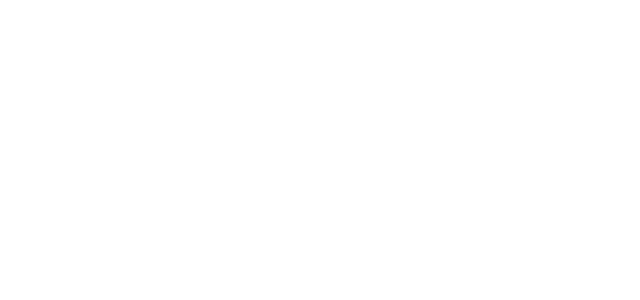
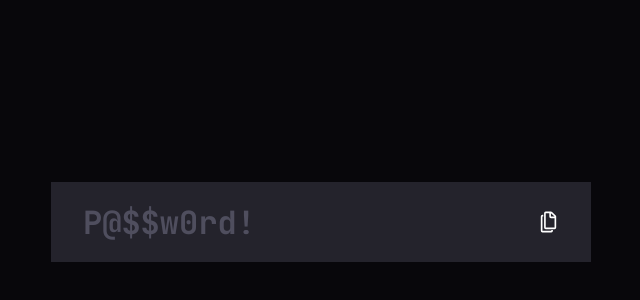
Before and after one commit to NP-12D/Password-Generator-, a React (Vite) app: page / in a window 1280 px wide. Before the commit this address had no page. Shown: the part 178-478 px from the top of the page, without its empty margins (319-959 px from the left). Built offline with nearby package versions, Linux system fonts and the light colour scheme.

Commit message:
feat: add Password Display component with copy button

```diff
--- a/package.json
+++ b/package.json
@@ -12,7 +12,8 @@
   "dependencies": {
     "react": "^19.2.6",
     "react-dom": "^19.2.6",
-    "react-router-dom": "^7.17.0"
+    "react-router-dom": "^7.17.0",
+    "styled-components": "^6.4.2"
   },
   "devDependencies": {
     "@eslint/js": "^10.0.1",
--- a/src/App.jsx
+++ b/src/App.jsx
@@ -4,7 +4,7 @@
   return (
     <>
       <Routes>
-        <Route to="/" element={<PasswordGenerator />} />
+        <Route path="/" element={<PasswordGenerator />} />
       </Routes>
     </>
   );
--- /dev/null
+++ b/src/components/Copy.jsx
@@ -0,0 +1,49 @@
+import { useState } from "react";
+import styled from "styled-components";
+
+export default function Copy({ password }) {
+  const [copy, setCopy] = useState(false);
+
+  const handleCopy = async () => {
+    try {
+      await navigator.clipboard.writeText(password);
+      setCopy(true);
+      setTimeout(() => setCopy(false), 2000);
+    } catch (err) {
+      console.error("Failed to copy: ", err);
+    }
+  };
+
+  return (
+    <CopyButton $copied={copy} onClick={handleCopy}>
+      <CopiedSpan>{copy ? "Copied!" : null}</CopiedSpan>
+      <svg xmlns="http://www.w3.org/2000/svg" width="21px" height="24px" viewBox="0 0 16 16">
+	{/* <path d="M0 0h16v16H0z" fill="none" /> */}
+	<path fill="#fff" d="M13.49 3L10.74.37A1.22 1.22 0 0 0 9.86 0h-4a1.25 1.25 0 0 0-1.22 1.25v11a1.25 1.25 0 0 0 1.25 1.25h6.72a1.25 1.25 0 0 0 1.25-1.25V3.88a1.22 1.22 0 0 0-.37-.88m-.88 9.25H5.89v-11h2.72v2.63a1.25 1.25 0 0 0 1.25 1.25h2.75zm0-8.37H9.86V1.25z" />
+	<path fill="#fff" d="M10.11 14.75H3.39v-11H4V2.5h-.61a1.25 1.25 0 0 0-1.25 1.25v11A1.25 1.25 0 0 0 3.39 16h6.72a1.25 1.25 0 0 0 1.25-1.25v-.63h-1.25z" />
+</svg>
+
+    </CopyButton>
+  );
+}
+
+const CopyButton = styled.button`
+  border: none;
+  background-color: transparent;
+  display: flex;
+  align-items: center;
+  gap: 16px;
+
+  svg path {
+    fill: ${({ $copied }) =>
+      $copied ? "rgba(164, 255, 175, 1)" : "#fff"};
+    transition: fill 0.3s ease;
+  }
+`;
+
+const CopiedSpan = styled.span`
+  font-weight: 700;
+  font-size: 18px;
+  line-height: 100%;
+  color: rgba(164, 255, 175, 1);
+`;
--- /dev/null
+++ b/src/components/PasswordDisplay.jsx
@@ -0,0 +1,37 @@
+import styled from "styled-components";
+import Copy from "./Copy";
+export default function PasswordDisplay({ password }) {
+  return (
+    <PaswordContainer>
+      <PasswordText $placeholder={!password}>
+        {password || "P@$$w0rd!"}
+      </PasswordText>
+      <Copy password={password}></Copy>
+    </PaswordContainer>
+  );
+}
+
+const PaswordContainer = styled.div`
+  padding: 19px 32px;
+  display: flex;
+  align-items: center;
+  justify-content: space-between;
+  width: 540px;
+  height:80px;
+  @media screen and (max-width:600px) {
+    width:343px;
+    height:64px;
+  }
+  background-color: rgba(36, 35, 44, 1);
+  color: #e6e5ea;
+`;
+
+const PasswordText = styled.h2`
+  font-size: 32px;
+  font-weight: 700;
+  color: ${({ $placeholder }) => ($placeholder ? "#4F4E5E" : "#E6E5EA")};
+
+
+`;
+
+;
--- a/src/index.css
+++ b/src/index.css
@@ -1,3 +1,4 @@
+@import url('https://fonts.googleapis.com/css2?family=JetBrains+Mono:ital,wght@0,100..800;1,100..800&display=swap');
 *{
 margin: 0;
 padding: 0;
@@ -7,6 +8,7 @@
   cursor: pointer;
 }
 body{
+font-family: "JetBrains Mono", monospace;
   width: 100%;
   min-height: 100vh;
 }
--- a/src/pages/PasswordGenerator.jsx
+++ b/src/pages/PasswordGenerator.jsx
@@ -1,3 +1,20 @@
+import styled from "styled-components";
+import PasswordDisplay from "../components/PasswordDisplay";
 export default function PasswordGenerator() {
-  return <></>;
+  return (
+    <>
+      <Main>
+       <PasswordDisplay ></PasswordDisplay>
+      </Main>
+    </>
+  );
 }
+const Main = styled.main`
+  width: 100%;
+  min-height: 100vh;
+  background-color: rgba(8, 7, 11, 1);
+  display: flex;
+  align-items: center;
+  justify-content: center;
+  gap:31px;
+`;
```
Also changed, not shown: 1 other file (tests, documents, lock files or other folders).
